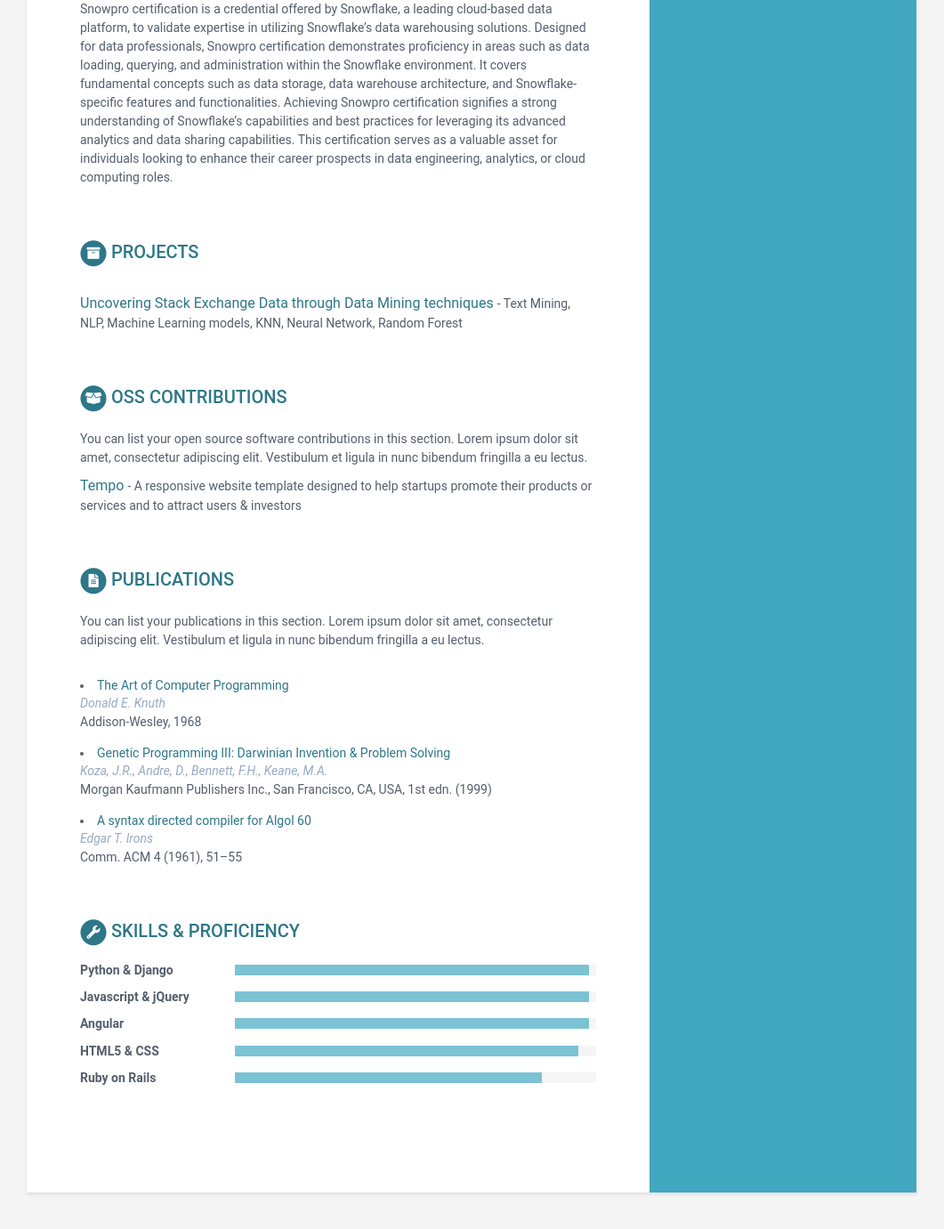
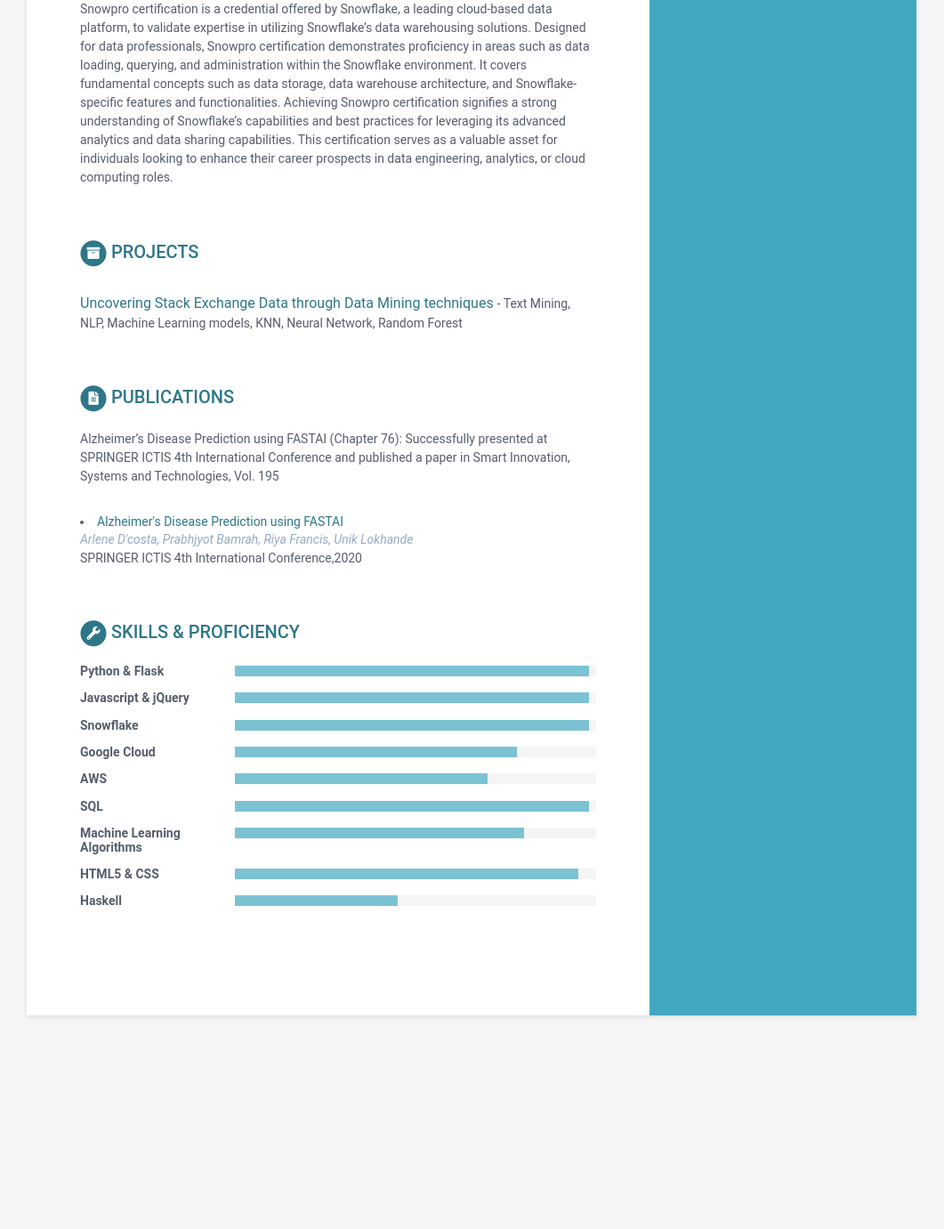
Before and after one commit to ArleneDcosta/ArleneDcosta.github.io, a Jekyll site: the page built from index.html, in a window 1280 px wide and 1400 px high, scrolled down 2236 px. Shown: the top 1381 px of the window at 89% size, without its empty margins (110-1171 px from the left). Built offline with Jekyll 4.4.1, drawn with Linux system fonts in a browser that asks for light colours; after the commit the page ends 3437 px from its top, so only the background shows below that.

Commit message:
Updates and Changes

```diff
--- a/_data/data.yml
+++ b/_data/data.yml
@@ -192,56 +192,49 @@ projects:
           experiences based on these algorithmic insights
 
 
-oss:
-    title: OSS Contributions
-    intro: >
-      You can list your open source software contributions in this
-      section. Lorem ipsum dolor sit amet, consectetur adipiscing elit.
-      Vestibulum et ligula in nunc bibendum fringilla a eu lectus.
-    contributions:
-      - title: Tempo
-        link: "#"
-        tagline: "A responsive website template designed to help startups promote their products or services and to attract users &amp; investors"
+# wd to help startups promote their products or services and to attract users &amp; investors"
 
 
 
 publications:
     title: Publications
     intro: |
-      You can list your publications in this section. Lorem ipsum dolor sit
-      amet, consectetur adipiscing elit. Vestibulum et ligula in nunc
-      bibendum fringilla a eu lectus.
+      Alzheimer's Disease Prediction using FASTAI (Chapter 76): Successfully presented at SPRINGER ICTIS 4th International
+      Conference and published a paper in Smart Innovation, Systems and Technologies, Vol. 195
     papers:
-      - title: The Art of Computer Programming
+      - title: Alzheimer's Disease Prediction using FASTAI
         link: "#"
-        authors: Donald E. Knuth
-        conference: Addison-Wesley, 1968
+        authors: Arlene D'costa, Prabhjyot Bamrah, Riya Francis, Unik Lokhande
+        conference: SPRINGER ICTIS 4th International Conference,2020
 
-      - title: "Genetic Programming III: Darwinian Invention &amp; Problem Solving"
-        link: "#"
-        authors: Koza, J.R., Andre, D., Bennett, F.H., Keane, M.A.
-        conference: "Morgan Kaufmann Publishers Inc., San Francisco, CA, USA, 1st edn. (1999)"
-
-      - title: A syntax directed compiler for Algol 60
-        link: "#"
-        authors: Edgar T. Irons
-        conference: "Comm. ACM 4 (1961), 51–55"
 
 skills:
     title: Skills &amp; Proficiency
 
     toolset:
-      - name: Python & Django
+      - name: Python & Flask
         level: 98%
 
       - name: Javascript & jQuery
         level: 98%
 
-      - name: Angular
+      - name: Snowflake
         level: 98%
+
+      - name: Google Cloud
+        level: 78%
+
+      - name: AWS
+        level: 70%
+
+      - name: SQL
+        level: 98%
+
+      - name: Machine Learning Algorithms
+        level: 80%
 
       - name: HTML5 & CSS
         level: 95%
 
-      - name: Ruby on Rails
-        level: 85%
+      - name: Haskell
+        level: 45%
```
